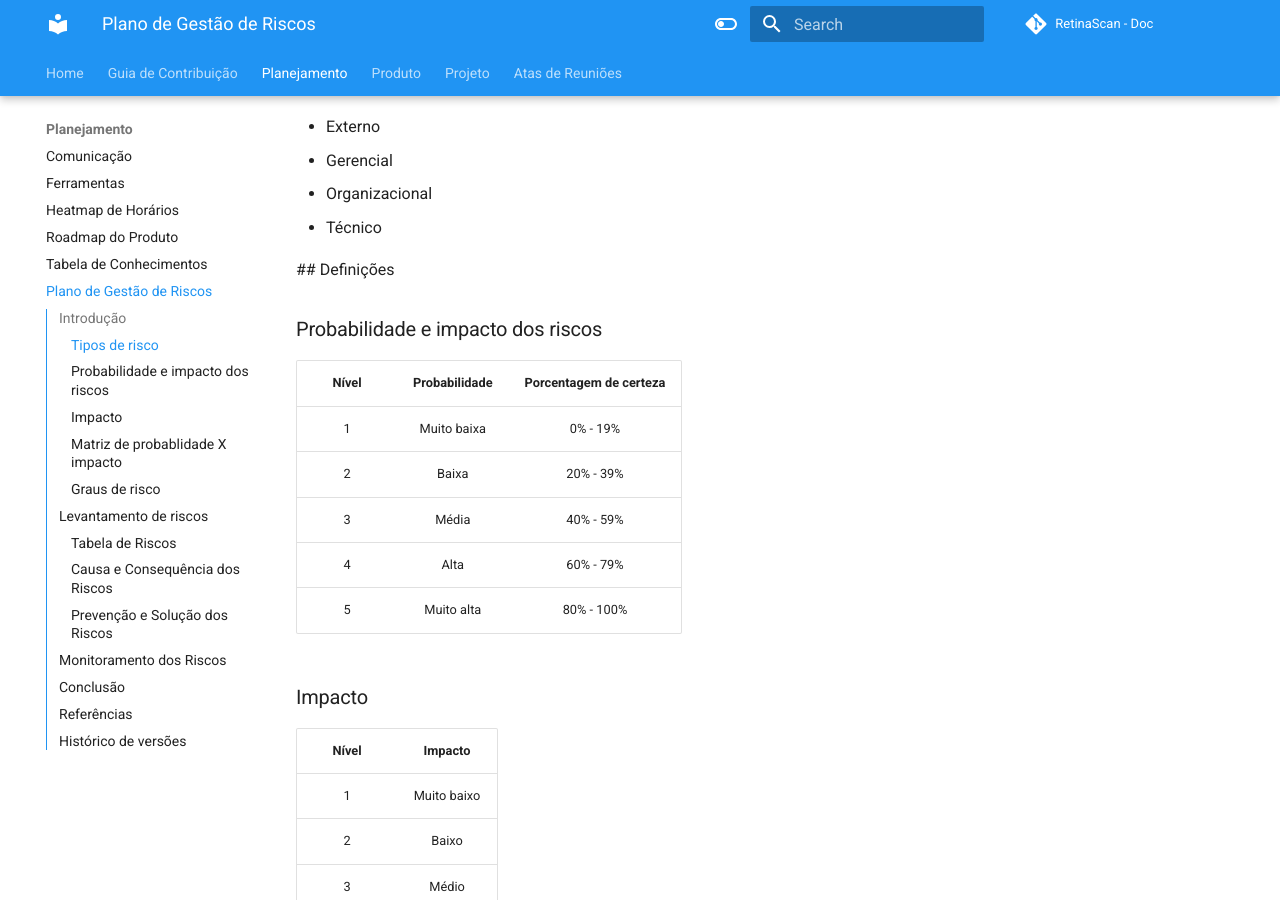
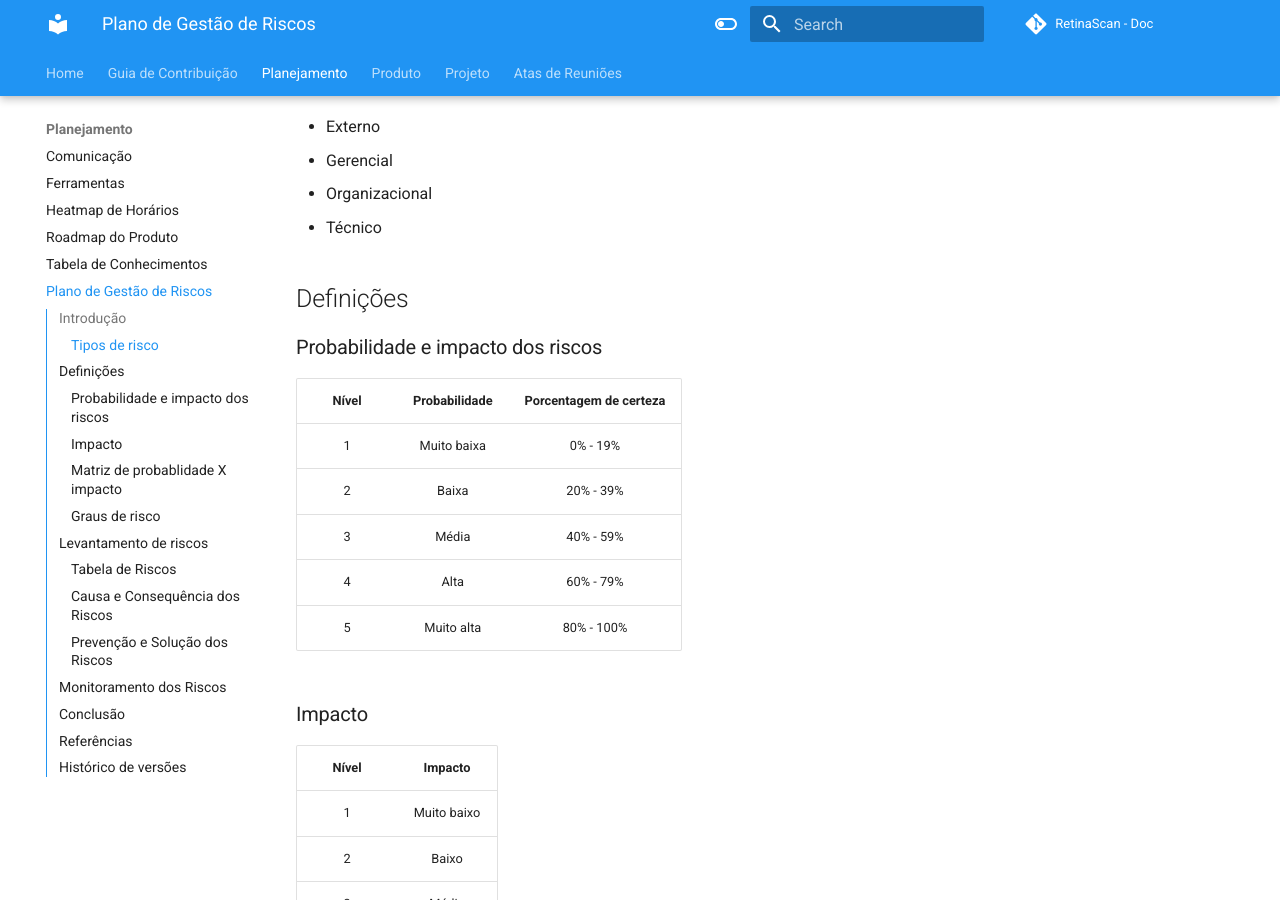
Before and after one commit to fga-eps-mds/2026-1-RetinaScan-Doc, an MkDocs documentation site: the page built from docs/planejamento/plano_de_ger_riscos.md, in a window 1280 px wide and 900 px high, scrolled down 412 px. Built offline with MkDocs 1.6.1 and Material for MkDocs 9.7.7, drawn with Linux system fonts in a browser that asks for light colours; comment, search, counter and statistics services are not loaded.

Commit message:
fix: tamanho da janela de visualização plano_de_ger_riscos.md

```diff
--- a/docs/planejamento/plano_de_ger_riscos.md
+++ b/docs/planejamento/plano_de_ger_riscos.md
@@ -13,7 +13,7 @@
 - Organizacional
 - Técnico
 
-  ## Definições
+## Definições
 
 ### Probabilidade e impacto dos riscos
 
@@ -109,7 +109,7 @@
 
 ## Monitoramento dos Riscos
 
-<iframe width="700" height="760" src="https://docs.google.com/spreadsheets/d/1J1RfDBU82Kv7Slv5gsDqED5zfFmU3313uKn5vsFBtzo/preview"></iframe>
+<iframe width="700" height="400" src="https://docs.google.com/spreadsheets/d/1J1RfDBU82Kv7Slv5gsDqED5zfFmU3313uKn5vsFBtzo/preview"></iframe>
 
 ## Conclusão
 
```
